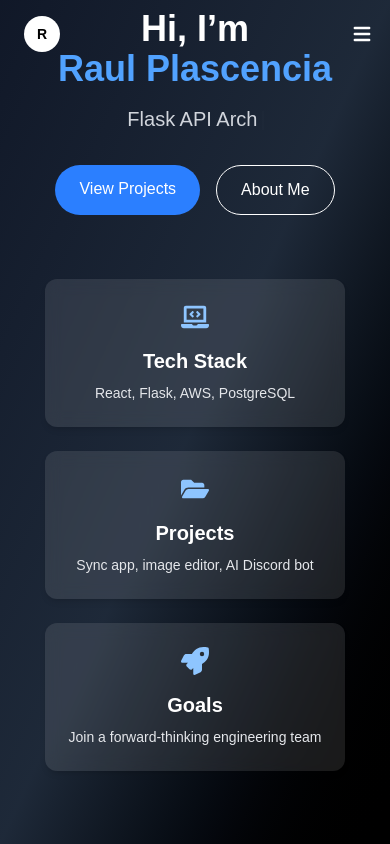
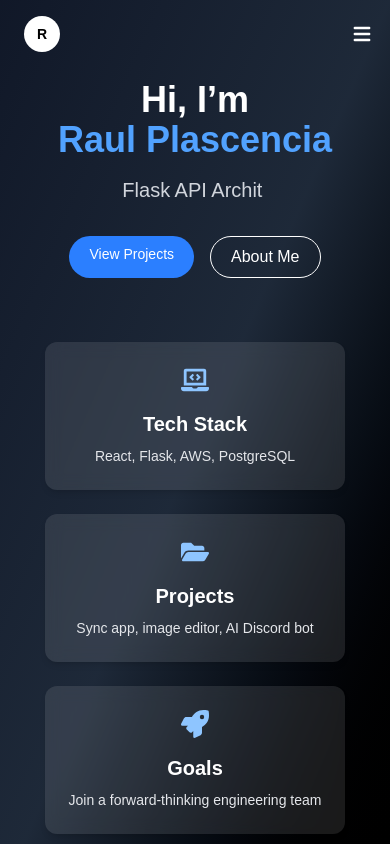
Before and after one commit to rplasc/portfolio, a Next.js app: page / in a window 390 px wide. Shown: the top 844 px of the page. Built offline with nearby package versions, Linux system fonts and the light colour scheme.

Commit message:
Fixed spacing issues on mobile version in "About" and "Home" page

```diff
--- a/src/app/about/page.tsx
+++ b/src/app/about/page.tsx
@@ -63,6 +63,7 @@ export default function AboutPage() {
             className="text-4xl font-bold mb-4"
             initial={{ opacity: 0, y: 20 }}
             whileInView={{ opacity: 1, y: 0 }}
+            viewport={{ once: true, amount: 0.1 }}
             transition={{ duration: 0.6 }}
           >
             About Me
@@ -71,6 +72,7 @@ export default function AboutPage() {
             className="text-gray-300 text-lg leading-relaxed mb-4"
             initial={{ opacity: 0 }}
             whileInView={{ opacity: 1 }}
+            viewport={{ once: true, amount: 0.1 }}
             transition={{ delay: 0.2, duration: 0.6 }}
           >
             I’m a Computer Science & Engineering student at UC Merced, passionate about building clean, scalable full-stack solutions. As the technical lead on my capstone project, I helped design and deliver a cross-platform file syncing app using React Native, Flask, and Rclone.
@@ -79,6 +81,7 @@ export default function AboutPage() {
             className="text-gray-400 text-base leading-relaxed mb-6"
             initial={{ opacity: 0 }}
             whileInView={{ opacity: 1 }}
+            viewport={{ once: true, amount: 0.1 }}
             transition={{ delay: 0.4, duration: 0.6 }}
           >
             I thrive at the intersection of usability and performance — whether it's backend API design, mobile UX, or AI integration.
@@ -89,6 +92,7 @@ export default function AboutPage() {
             className="inline-block bg-blue-500 hover:bg-blue-600 text-white px-6 py-2 rounded-full transition shadow"
             initial={{ opacity: 0 }}
             whileInView={{ opacity: 1 }}
+            viewport={{ once: true, amount: 0.1 }}
             transition={{ delay: 0.6, duration: 0.4 }}
           >
             Download Resume
@@ -100,6 +104,7 @@ export default function AboutPage() {
             className="text-3xl font-semibold mb-8 text-center"
             initial={{ opacity: 0, y: 20 }}
             whileInView={{ opacity: 1, y: 0 }}
+            viewport={{ once: true, amount: 0.1 }}
             transition={{ duration: 0.6 }}
           >
             Timeline
--- a/src/app/page.tsx
+++ b/src/app/page.tsx
@@ -7,7 +7,7 @@ import Link from "next/link";
 export default function HomePage() {
   return (
     <main>
-      <section className="min-h-screen flex flex-col items-center justify-center text-center px-4 bg-gradient-to-br from-gray-900 via-gray-800 to-black text-white">
+      <section className="min-h-screen flex flex-col items-center justify-center text-center px-4 pt-20 sm:pt-24 bg-gradient-to-br from-gray-900 via-gray-800 to-black text-white">
         <h1 className="text-4xl md:text-6xl font-extrabold mb-4">
           Hi, I’m <span className="vhs-glitch text-blue-400">Raul Plascencia</span>
         </h1>
@@ -29,11 +29,11 @@ export default function HomePage() {
           />
         </h2>
 
-        <div className="mt-8 flex flex-wrap gap-4 justify-center">
-          <Link href="/projects" className="bg-blue-500 hover:bg-blue-600 text-white px-6 py-3 rounded-full transition">
+        <div className="mt-8 flex flex-wrap sm:flex-row gap-4 justify-center">
+          <Link href="/projects" className="bg-blue-500 hover:bg-blue-600 text-white px-5 py-2 text-sm sm:text-base rounded-full transition">
             View Projects
           </Link>
-          <Link href="/about" className="border border-white px-6 py-3 rounded-full hover:bg-white hover:text-black transition">
+          <Link href="/about" className="border border-white px-5 py-2 rounded-full hover:bg-white hover:text-black transition">
             About Me
           </Link>
         </div>
```
